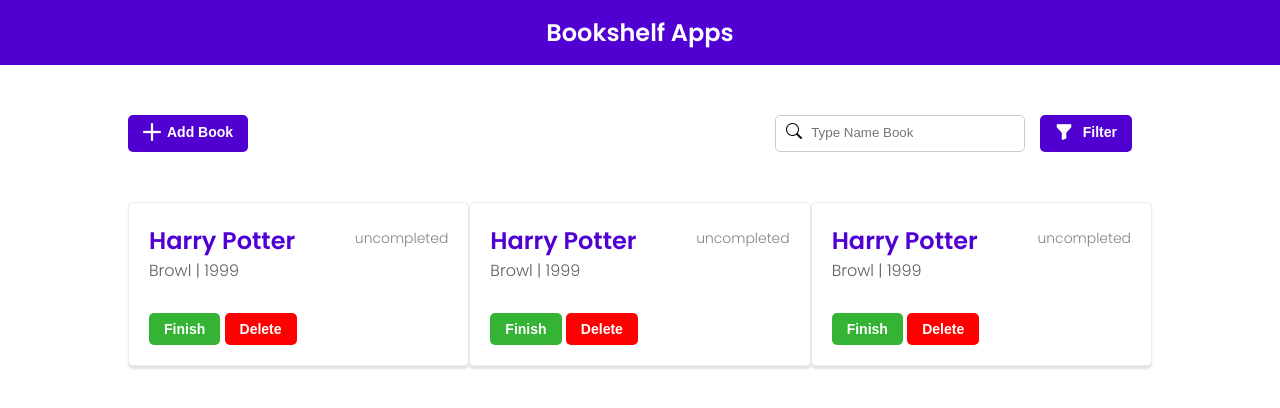
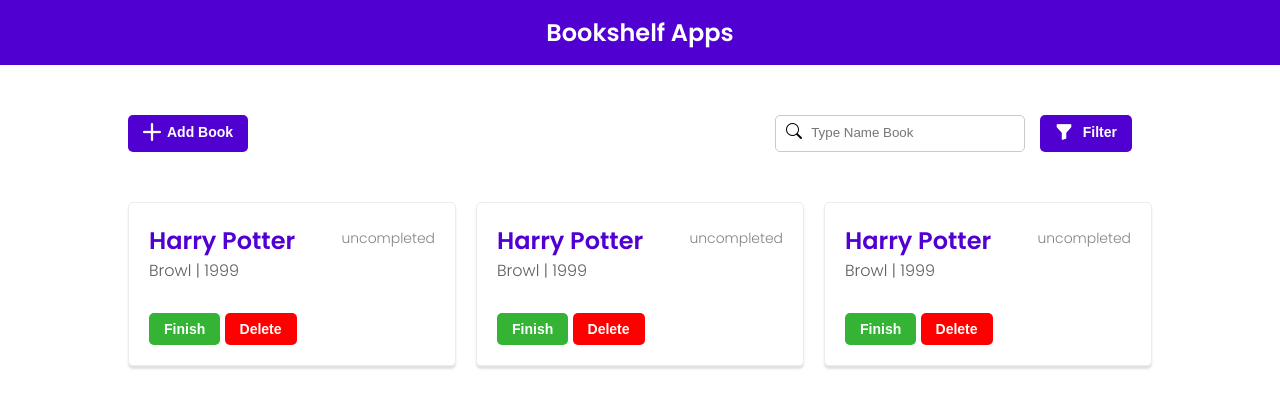
Before and after one commit to msuryaditriputraR/Bookshelf-Apps, a website: page index.html in a window 1280 px wide. Drawn offline with nearby package versions, Linux system fonts and the light colour scheme.

Commit message:
change flex to grid layout

```diff
--- a/assets/css/style.css
+++ b/assets/css/style.css
@@ -58,8 +58,9 @@
 
 #main-content {
     margin-top: 50px;
-    display: flex;
-    justify-content: space-between;
+    display: grid;
+    grid-template-columns: repeat(auto-fit, minmax(300px, 1fr));
+    grid-gap: 20px;
 }
 
 .d-block {
@@ -140,7 +141,6 @@
 
 /* card */
 .card {
-    width: 350px;
     border: 1px solid #ececec;
     border-radius: 5px;
     box-shadow: 0px 3px 2px rgba(180, 180, 180, 0.4);
```
Also changed, not shown: index.html (+1 -0 lines).
